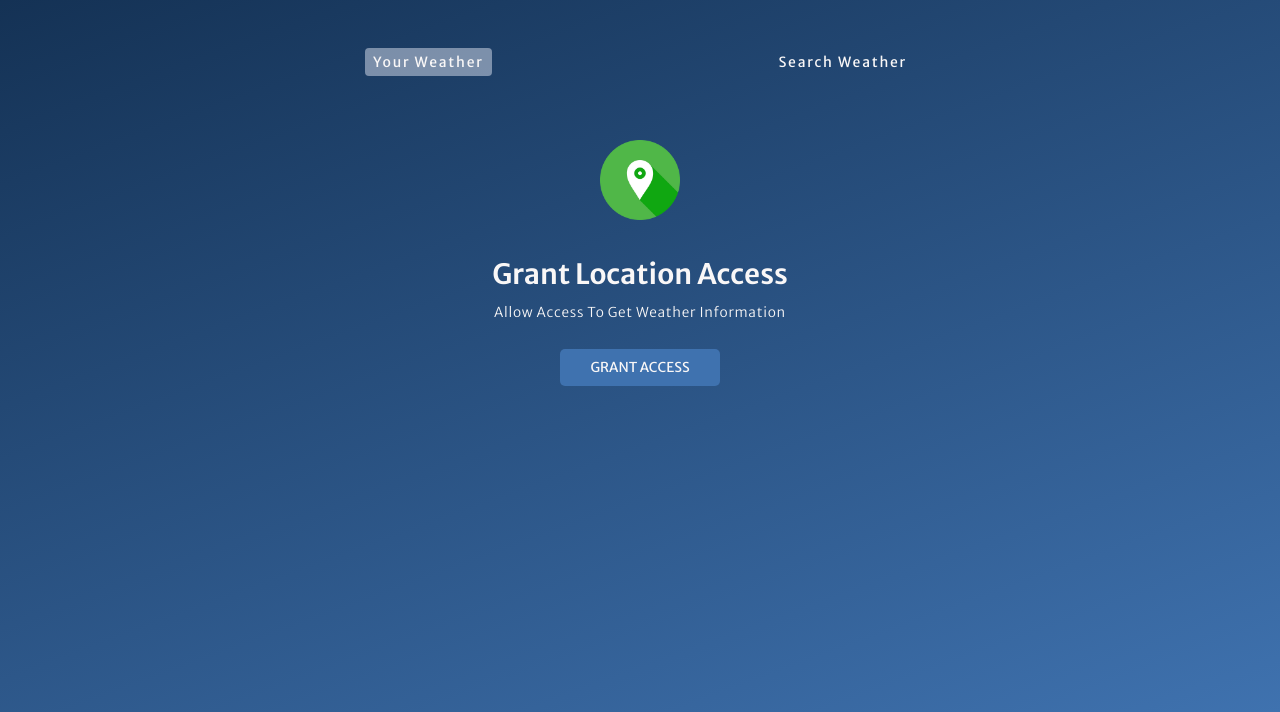
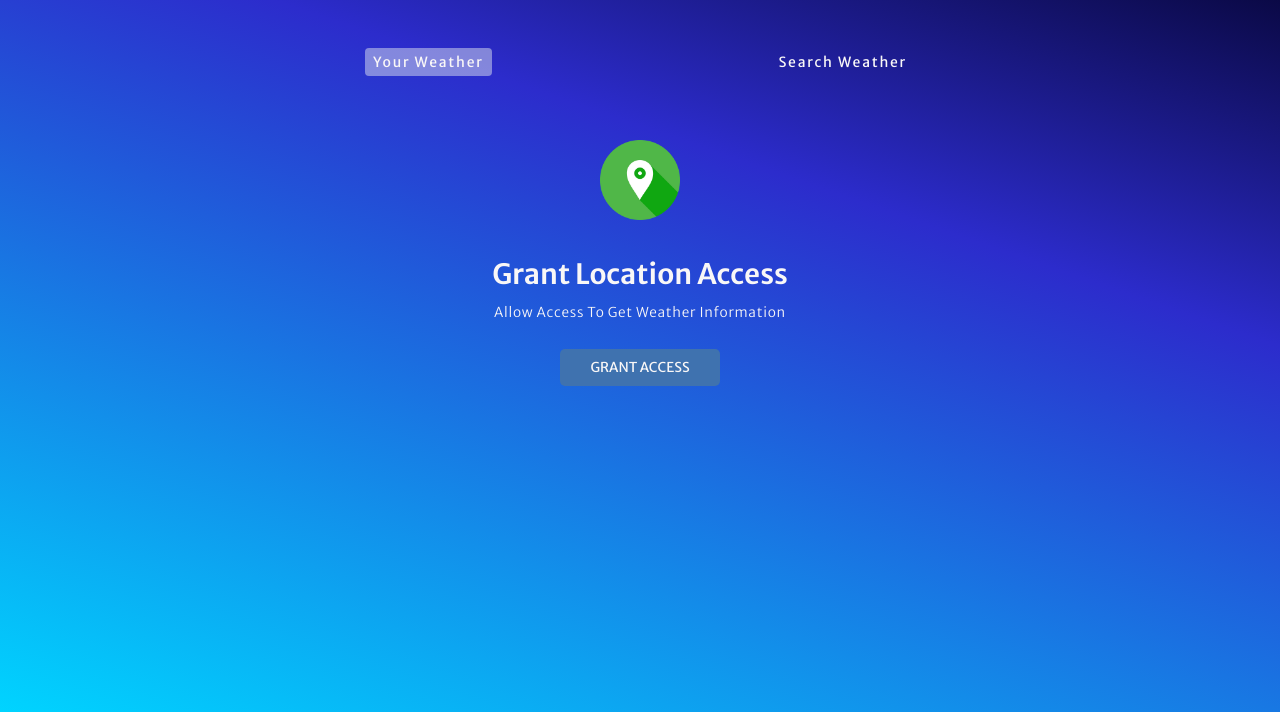
Before and after one commit to chirag025/WEATHER_APP, a plain HTML site: page index.html in a window 1280 px wide. Shown: the part 88-800 px from the top of the page. Drawn offline with Linux system fonts and the light colour scheme.

Commit message:
Update styles.css

```diff
--- a/styles.css
+++ b/styles.css
@@ -20,7 +20,8 @@ html, body {
 .wrapper{
     min-height: 100vh;
     color: var(--colorLight2);
-    background-image: linear-gradient(160deg, #112d4e 0%, #3f72af 100%);
+    background: linear-gradient(199deg, rgba(2,0,36,1) 0%, rgba(44,44,204,1) 35%, rgba(0,212,255,1) 100%);
+
 }
 
 h1{
```
